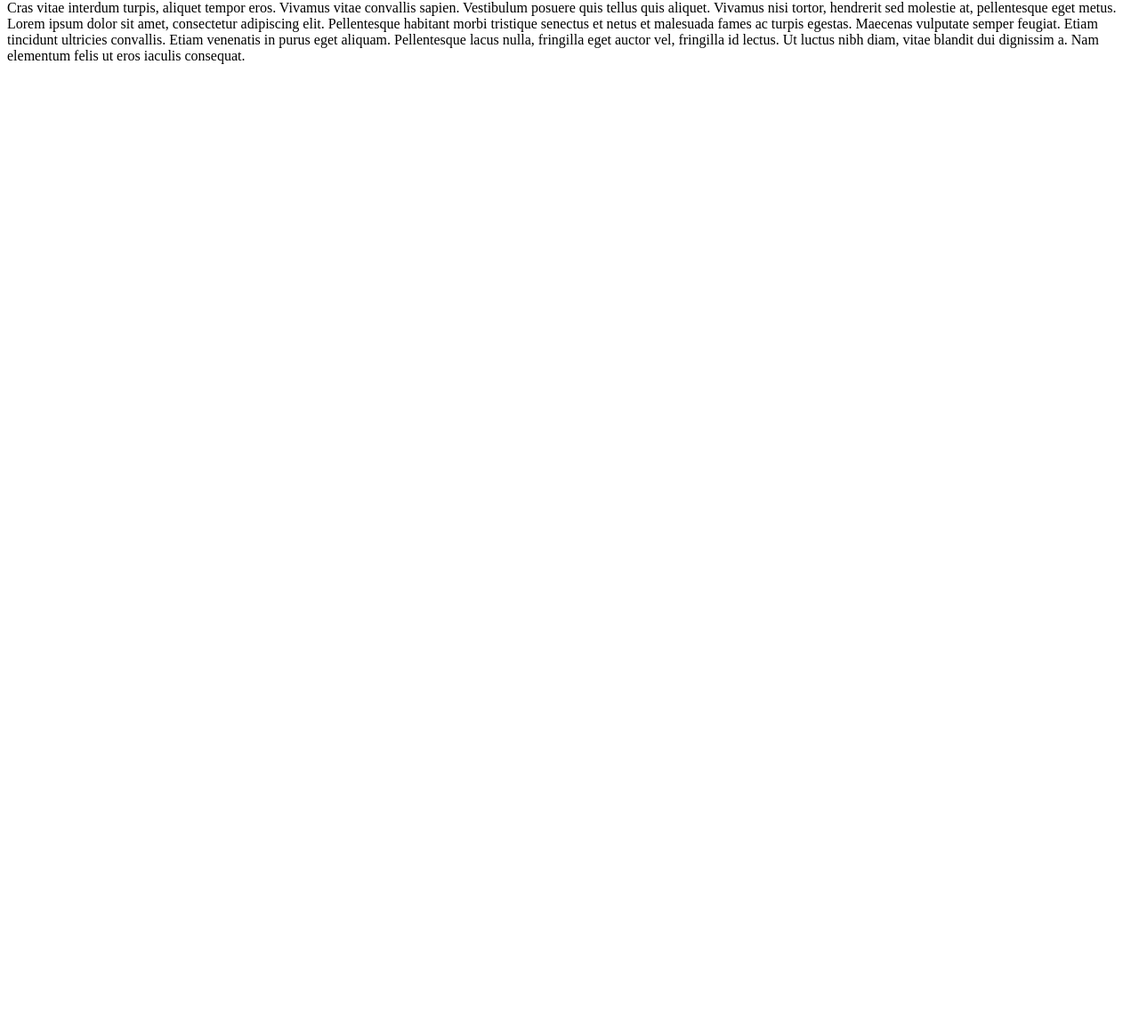
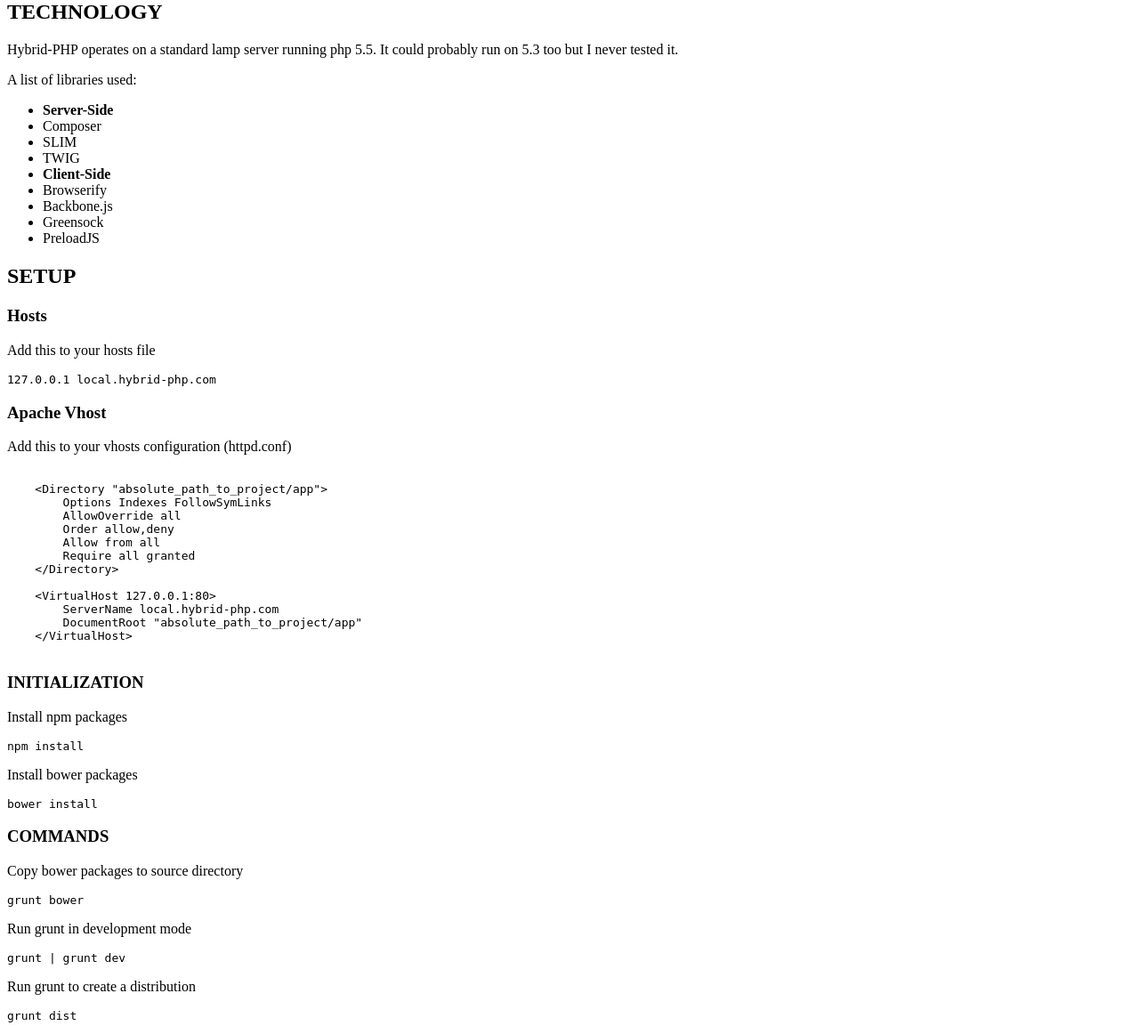
Before and after one commit to pr1ntr/hybrid-php, a PHP site: template app/templates/pages/index.twig in a window 1280 px wide. Shown: the part 21-1183 px from the top of the page at 89% size. Before the commit the page ends 93 px from the top, so only its background shows below. Run offline with PHP 8.4, Linux system fonts and the light colour scheme; the template is opened without the code that fills it, so the values that code supplies are empty; some libraries are stand-ins or nearby versions.

Commit message:
wip making the thing its own documentation

```diff
--- /dev/null
+++ b/app/data/introduction.json
@@ -0,0 +1,4 @@
+{
+    "title" : "INTRODUCTION",
+    "intro" : "This micro-framework allows developers to (somewhat) quickly set up a hybrid single page application."
+}
--- a/app/templates/_main.twig
+++ b/app/templates/_main.twig
@@ -1,17 +1,20 @@
 <!DOCTYPE html>
 <html>
 <head>
-    <title>Hybrid SPA App</title>
+    <title>Hybrid SPA</title>
     {% include "global/_scripts.twig" %}
 </head>
 <body>
 {% include "global/_navigation.twig" %}
-<div id="content" class="content-container">
-    <div id="{{ content.id }}">
-    {% block content  %}
-    {% endblock %}
+<div class="content-container" id="content" >
+    <div class="w960 view">
+        <div id="{{ content.id }}">
+            {% block content  %}
+            {% endblock %}
+        </div>
     </div>
 </div>
 
+
 </body>
 </html>
--- a/app/templates/global/_navigation.twig
+++ b/app/templates/global/_navigation.twig
@@ -1,8 +1,8 @@
 {% import "global/macros/_linklist.twig" as macros %}
 
 <nav>
+
     {% set root = "" %}
-    {{ macros.linkList(routes,root, "") }}
-
+    {{ macros.linkList(routes,root, "" ,"w960") }}
 
 </nav>
--- a/app/templates/global/macros/_linklist.twig
+++ b/app/templates/global/macros/_linklist.twig
@@ -1,5 +1,6 @@
-{% macro  linkList(routes, root, class) %}
+{% macro  linkList(routes, root, class, containerClass) %}
     {% import _self as macros %}
+<div class="{{ containerClass }}">
     <ul data-route="{{ root }}" class="{{ class }}">
         {% for route in routes %}
             <li data-route="{{ route.path }}" class="nav-item">
@@ -10,11 +11,12 @@
                 {% endif %}
                 {% if route.paths %}
 
-                    {{  macros.linkList(route.paths, route.path, "link-list")  }}
+                    {{  macros.linkList(route.paths, route.path, "link-list w960")  }}
                 {% endif %}
             </li>
 
         {% endfor %}
     </ul>
+</div>
 
 {% endmacro %}
--- a/app/templates/pages/index.twig
+++ b/app/templates/pages/index.twig
@@ -2,7 +2,59 @@
 {% extends ajax == false ? "_main.twig" : "../_ajax.twig" %}
 
 {% block content %}
-    <h1>{{ name }}</h1>
-    <p>Cras vitae interdum turpis, aliquet tempor eros. Vivamus vitae convallis sapien. Vestibulum posuere quis tellus quis aliquet. Vivamus nisi tortor, hendrerit sed molestie at, pellentesque eget metus. Lorem ipsum dolor sit amet, consectetur adipiscing elit. Pellentesque habitant morbi tristique senectus et netus et malesuada fames ac turpis egestas. Maecenas vulputate semper feugiat. Etiam tincidunt ultricies convallis. Etiam venenatis in purus eget aliquam. Pellentesque lacus nulla, fringilla eget auctor vel, fringilla id lectus. Ut luctus nibh diam, vitae blandit dui dignissim a. Nam elementum felis ut eros iaculis consequat.</p>
+
+<h1>{{ content.title }}</h1>
+<p>
+    {{ content.intro }}
+</p>
+<h2>TECHNOLOGY</h2>
+<p>Hybrid-PHP operates on a standard lamp server running php 5.5. It could probably run on 5.3 too but I never tested it.</p>
+<p>A list of libraries used:</p>
+<ul id="libraries" class="plain-list">
+    <li><b>Server-Side</b></li>
+    <li>Composer</li>
+    <li>SLIM</li>
+    <li>TWIG</li>
+    <li><b>Client-Side</b></li>
+    <li>Browserify</li>
+    <li>Backbone.js</li>
+    <li>Greensock</li>
+    <li>PreloadJS</li>
+</ul>
+<h2>SETUP</h2>
+<h3>Hosts</h3>
+<p>Add this to your hosts file</p>
+<pre><code>127.0.0.1 local.hybrid-php.com</code></pre>
+<h3>Apache Vhost</h3>
+<p>Add this to your vhosts configuration (httpd.conf)</p>
+<pre>
+    <code>
+    &#x3C;Directory &#x22;absolute_path_to_project/app&#x22;&#x3E;
+        Options Indexes FollowSymLinks
+        AllowOverride all
+        Order allow,deny
+        Allow from all
+        Require all granted
+    &#x3C;/Directory&#x3E;
+
+    &#x3C;VirtualHost 127.0.0.1:80&#x3E;
+        ServerName local.hybrid-php.com
+        DocumentRoot &#x22;absolute_path_to_project/app&#x22;
+    &#x3C;/VirtualHost&#x3E;
+    </code>
+</pre>
+<h3>INITIALIZATION</h3>
+<p>Install npm packages</p>
+<pre><code>npm install</code></pre>
+<p>Install bower packages</p>
+<pre><code>bower install</code></pre>
+<h3>COMMANDS</h3>
+<p>Copy bower packages to source directory</p>
+<pre><code>grunt bower</code></pre>
+<p>Run grunt in development mode</p>
+<pre><code>grunt | grunt dev</code></pre>
+<p>Run grunt to create a distribution</p>
+<pre><code>grunt dist</code></pre>
+
 
 {% endblock %}
--- a/bower.json
+++ b/bower.json
@@ -1,5 +1,5 @@
 {
-  "name": "starter",
+  "name": "pappy",
   "version": "0.5.1",
   "authors": [
     "Pavel <d4rklit3@gmail.com>"
@@ -22,5 +22,6 @@
     "twig.js": "~0.7.2",
     "greensock": "~1.12.1",
     "PreloadJS": "*"
+
   }
 }
```
Also changed, not shown: gruntfile.js (+22 -3 lines), hybrid-app.json (+6 -7 lines), src/fonts/bootstrap.less (added, +50 -0 lines), src/stylus/global/_main.styl (+83 -8 lines), src/stylus/global/_navigation.styl (+66 -61 lines), src/fonts/glyphicons-halflings-regular.ttf (added), src/fonts/glyphicons-halflings-regular.woff (added), 4 other files.
